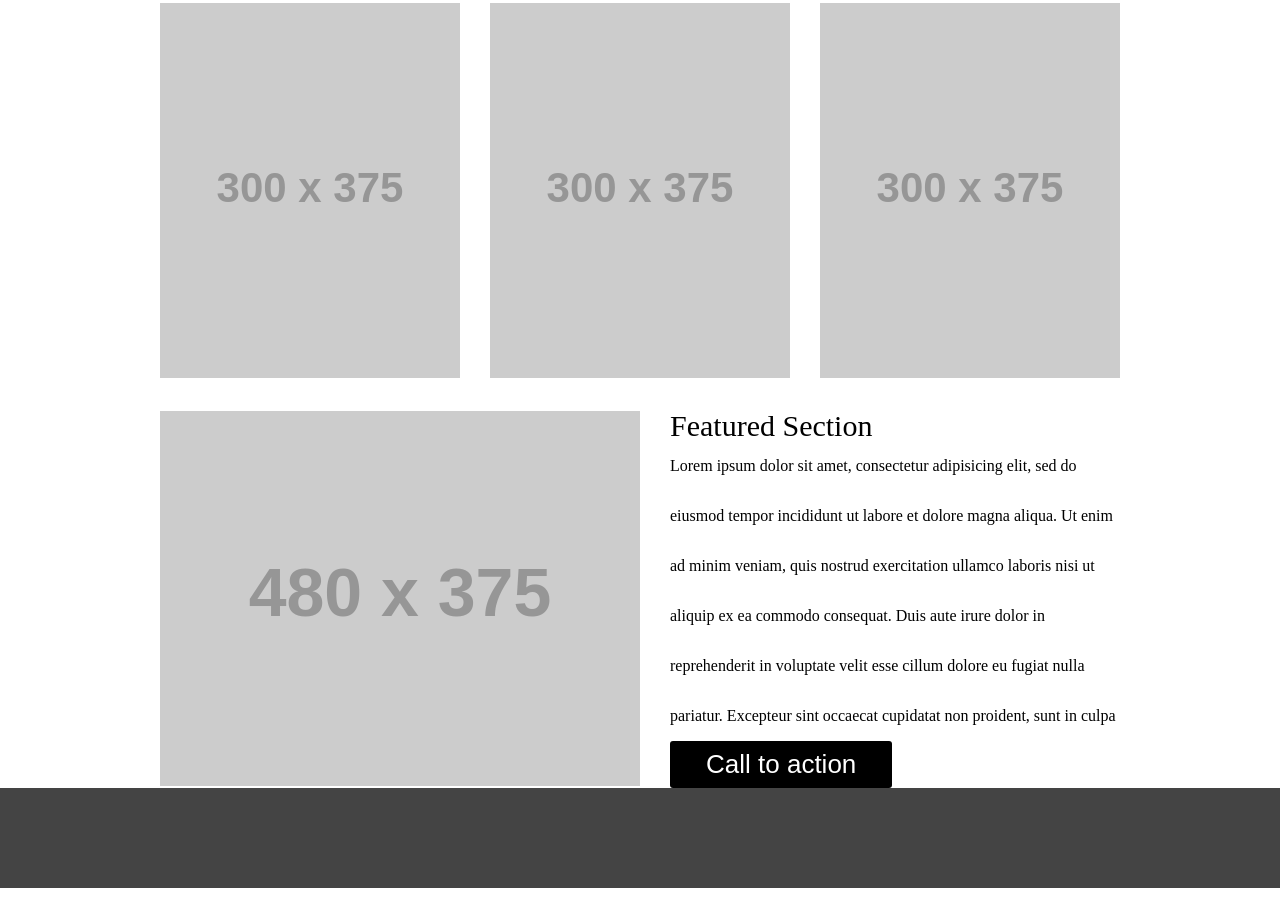
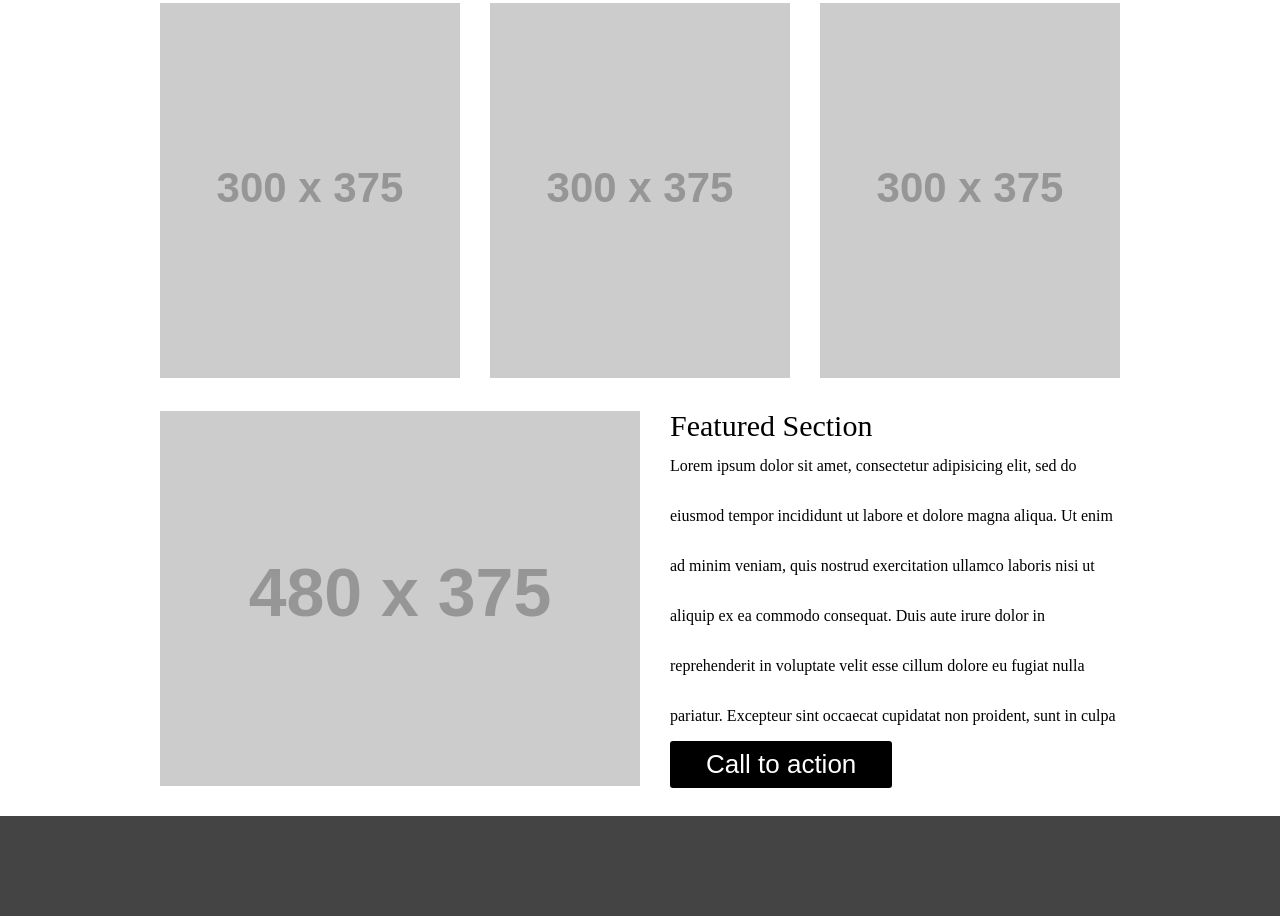
Before and after one commit to montgomeryrd/css-workshop, a plain HTML site: page index.html in a window 1280 px wide. Shown: the part 610-1526 px from the top of the page. Before the commit the page ends 1498 px from the top, so only its background shows below. Drawn offline with Linux system fonts and the light colour scheme; placeholder pictures from the web are drawn by us.

Commit message:
Finished features/styling

```diff
--- a/style.css
+++ b/style.css
@@ -48,6 +48,7 @@ main {
   float: left;
   margin-top: 30px;
   margin-right: 30px;
+  margin-bottom: 30px;
 }
 
 .featured-section div {
@@ -56,7 +57,7 @@ main {
     float: left;
 }
 
-.featured-section div h2 {
+.featured-section div h2  {
   font-size: 30px;
   margin-top 30px;
   text-transform: capitalize;
@@ -81,7 +82,5 @@ button {
 footer {
   clear: both;
   background: #444;
-  margin-top: 100px;
   height: 100px;
-  overflow: auto;
 }
```
